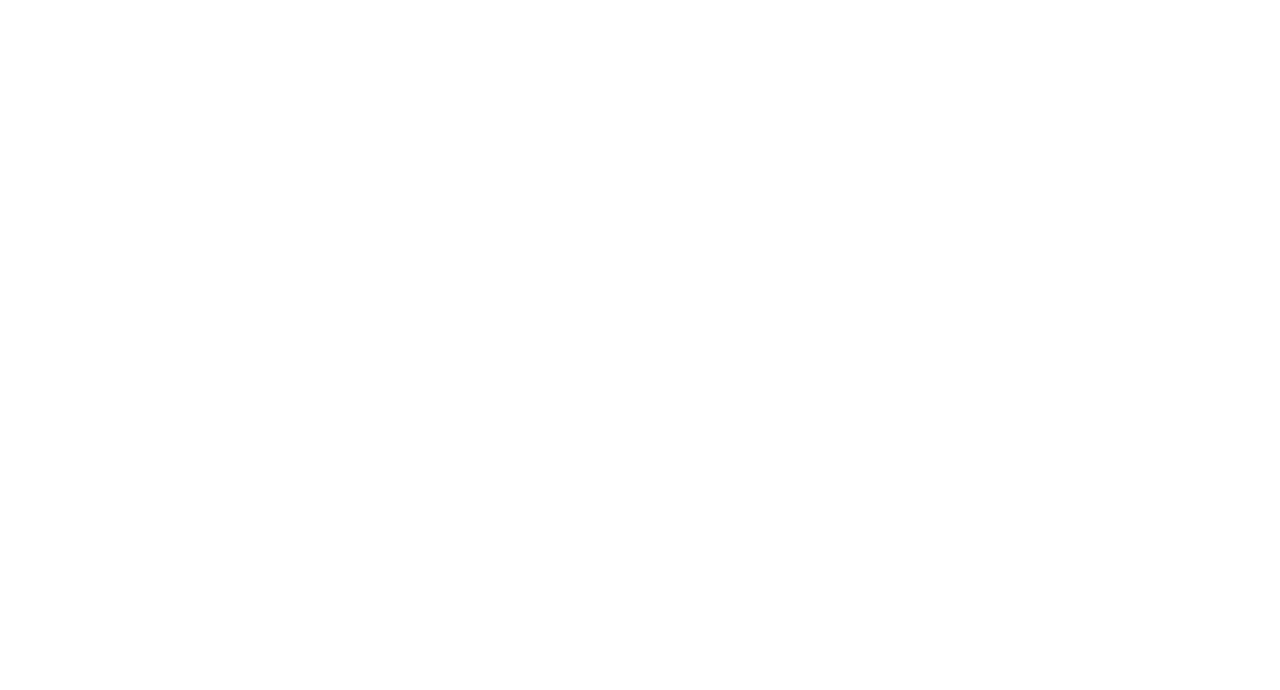
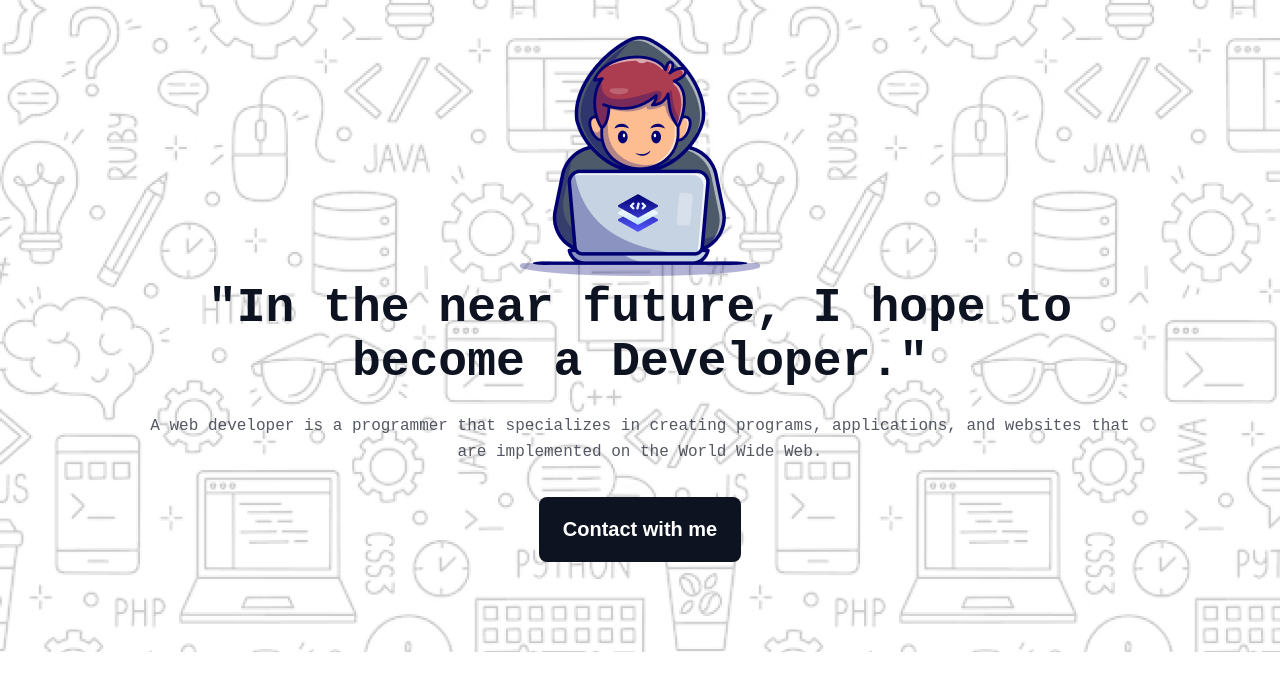
Before and after one commit to shaimazerin46/assignment-one, a plain HTML site: page index.html in a window 1280 px wide. Drawn offline with Linux system fonts and the light colour scheme; a web font is replaced by a local one.

Commit message:
added header section

```diff
--- a/index.html
+++ b/index.html
@@ -4,9 +4,19 @@
     <meta charset="UTF-8">
     <meta name="viewport" content="width=device-width, initial-scale=1.0">
     <title>Assignment One</title>
+    <link rel="stylesheet" href="styles/style.css">
 </head>
 <body>
-    <header></header>
+    <header class="header">
+        <div class="header_content">
+            <div class="header_img">
+                <img src="assets/Group.png" alt="">
+            </div>
+            <p class="common_heading color1 ">"In the near future, I hope to<br> become a Developer."</p>
+            <p class="color2 common_para common_line_height">A web developer is a programmer that specializes in creating programs, applications, and websites that are implemented on the World Wide Web. </p>
+            <button class="btn">Contact with me</button>
+        </div>
+    </header>
     <main></main>
     <footer></footer>
 </body>
--- a/styles/style.css
+++ b/styles/style.css
@@ -0,0 +1,57 @@
+@import url('https://fonts.googleapis.com/css2?family=Azeret+Mono:ital,wght@0,100..900;1,100..900&display=swap');
+*{
+    margin: 0px;
+    padding: 0px;
+}
+body{
+    font-family: "Azeret Mono", monospace;
+}
+
+/* common css starts */
+.common_heading{
+    font-size: 48px;
+    font-weight: bolder;
+}
+.common_para{
+    font-size: 16px;
+}
+.color1{
+    color: #0D1321;
+}
+.color2{
+    color: rgba(13, 19, 33, 0.7);
+}
+.common_line_height{
+    line-height: 26px;
+   margin-top: 24px;
+
+}
+
+/* header section starts */
+.header{
+    max-width: 1440px;
+    height: 652px;
+    background-image: url(../assets/Hero-bg.png);
+    background-size: cover;
+    display: flex;
+    justify-content: center;
+    align-items: center;
+}
+.header_content{
+    max-width: 998px;
+    height: 581px;
+    text-align: center;
+}
+.btn{
+    padding: 21px 24px;
+    background-color: #0D1321;
+    color: white;
+    font-size: 20px;
+    font-weight: bold;
+    border-radius: 8px;
+    border: none;
+    margin-top: 32px;
+
+}
+
+/* header section end */
```
